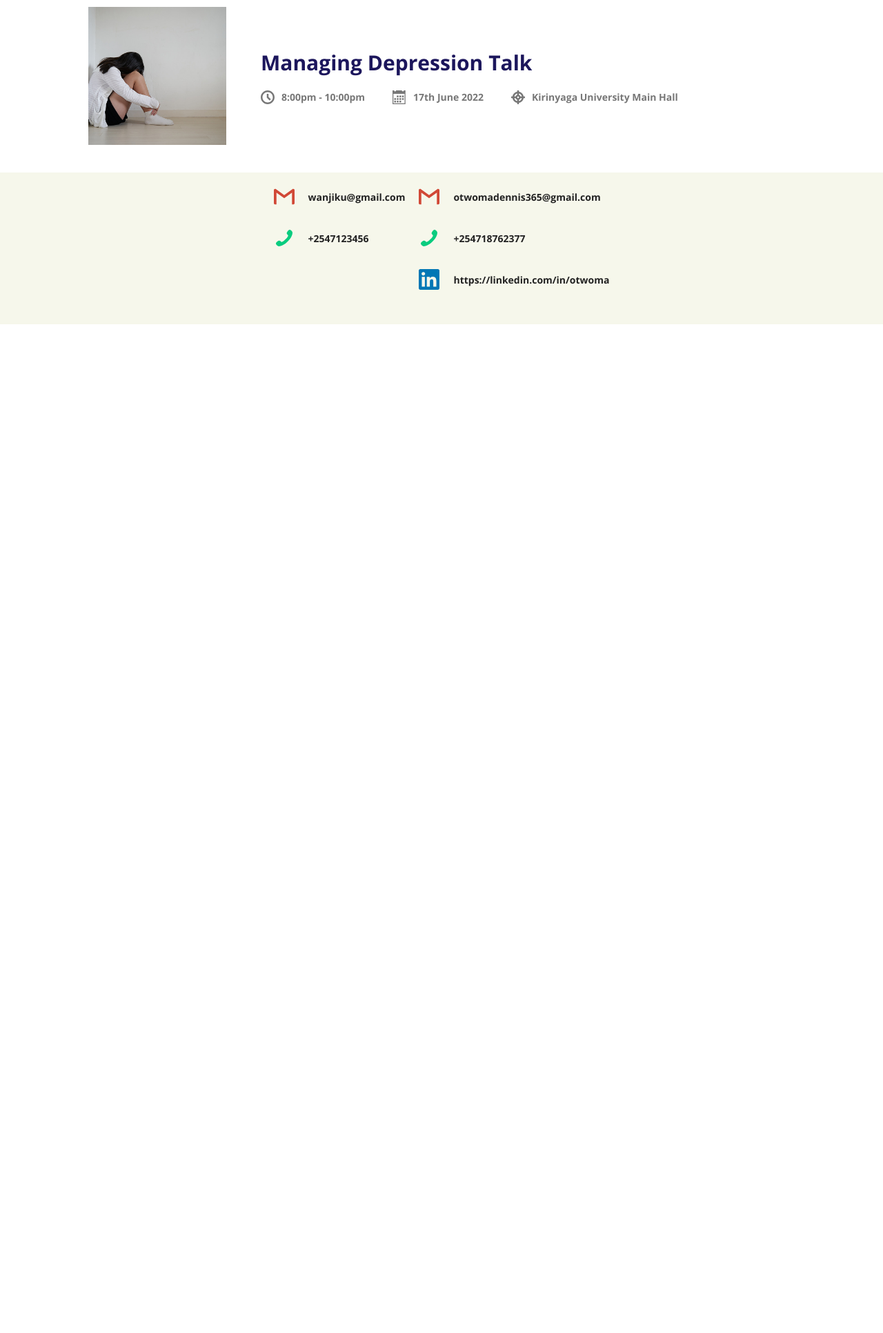
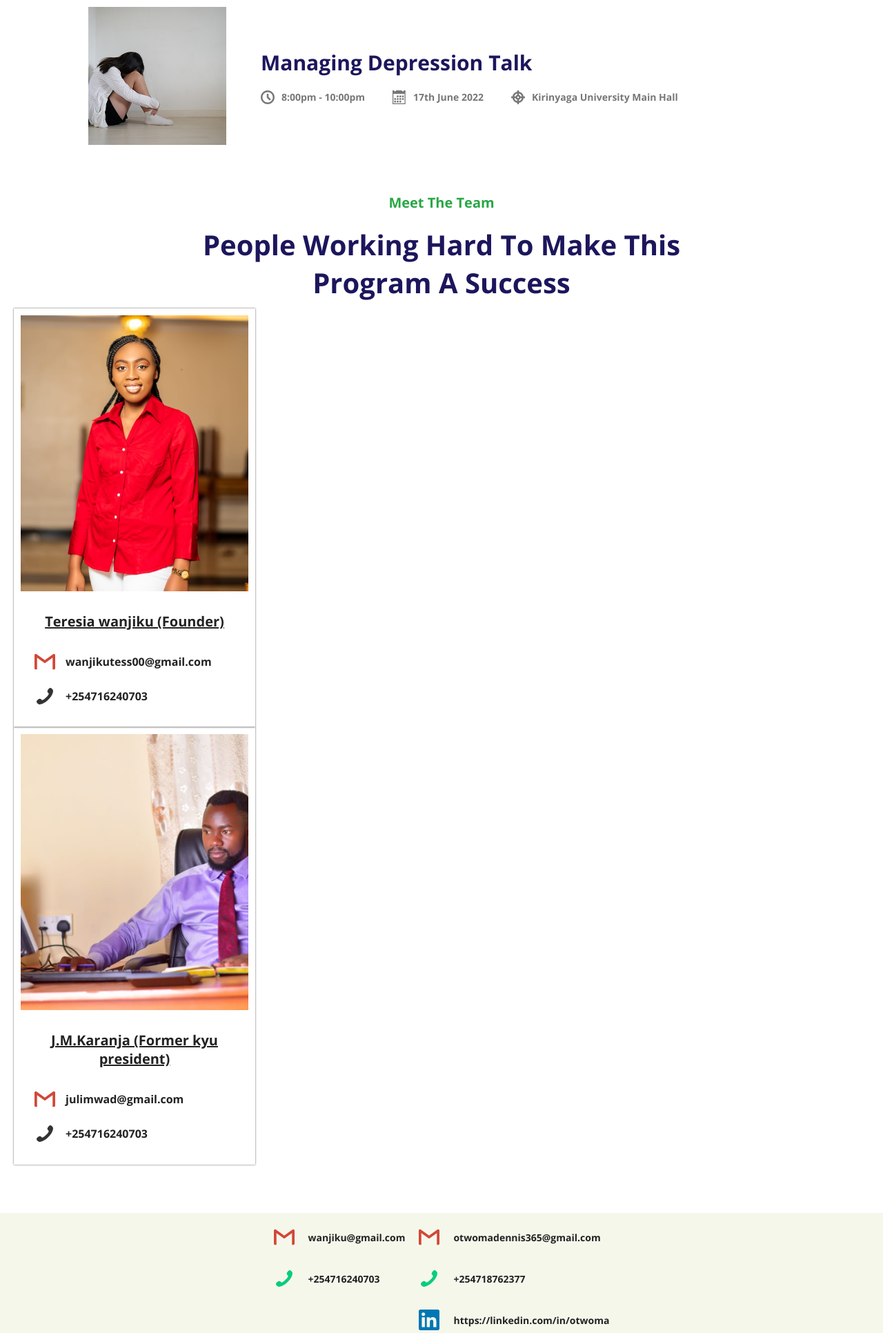
Before and after one commit to hum-dev/PeerPulse, a Flask app: page / in a window 1280 px wide. Shown: the part 3705-5637 px from the top of the page at 69% size. Before the commit the page ends 4175 px from the top, so only its background shows below. Run offline with Flask 3, Linux system fonts and the light colour scheme.

```diff
--- a/static/css/styles.css
+++ b/static/css/styles.css
@@ -639,3 +639,53 @@ figcaption{
     width: 40%;
 }
 /* End of submissions section stylings */
+
+/* team members section */
+.team-section{
+    padding: 3rem 2rem;
+}
+
+.team__member{
+    --size: 35rem;
+    width: var(--size);
+    box-shadow: 0 0 2px #444;
+    padding: 1rem;
+}
+
+.team__member__image-container{
+    height: 40rem;
+    margin-bottom: 3rem;
+}
+
+.team__member__image-container img{
+    width: 100%;
+    height: 100%;
+    display: block;
+    object-fit: cover;
+}
+
+.team__member--title{
+    font-size: 2rem;
+    font-weight: bold;
+    text-align: center;
+    margin-bottom: 3rem;
+    text-decoration: underline;
+}
+
+.team__member__detail{
+    display: flex;
+    align-items: center;
+    font-size: 1.6rem;
+    font-weight: bold;
+    margin-bottom: 2rem;
+    padding: 0 2rem;
+}
+
+.team__member__detail svg{
+    --size: 3rem;
+    width: var(--size);
+    height: var(--size);
+    fill: var(--color-black-light);
+    margin-right: 1.5rem;
+}
+/* end of the team members section stylings */
--- a/templates/index.html
+++ b/templates/index.html
@@ -188,6 +188,59 @@
 </section>
 <!-- end of upcoming events section -->
 
+<!-- team section -->
+<section class="team-section">
+    <div class="title-box">
+        <h3 class="title-box__titlesub">meet the team</h3>
+        <h2 class="title-box__titlemain">people working hard to make this program a success</h2>
+    </div>
+    <div class="team-section__container">
+        <div class="team__member">
+            <div class="team__member__image-container">
+                <img src="{{url_for('static', filename='images/team-3.jpg')}}" alt="teresia wanjiku">
+            </div>
+            <div class="team__member--about">
+                <p class="team__member--title">Teresia wanjiku (Founder)</p>
+                <p class="team__member__detail">
+                    <svg>
+                        <use xlink:href="static/images/sprite.svg#icon-gmail"></use>
+                    </svg>
+                    <span>wanjikutess00@gmail.com</span>
+                </p>
+                <p class="team__member__detail">
+                    <svg>
+                        <use xlink:href="static/images/sprite.svg#icon-phone"></use>
+                    </svg>
+                    <span>+254716240703</span>
+                </p>
+            </div>
+        </div>
+
+
+        <div class="team__member">
+            <div class="team__member__image-container">
+                <img src="{{url_for('static', filename='images/team-2.jpg')}}" alt="teresia wanjiku">
+            </div>
+            <div class="team__member--about">
+                <p class="team__member--title">J.M.Karanja (Former kyu president)</p>
+                <p class="team__member__detail">
+                    <svg>
+                        <use xlink:href="static/images/sprite.svg#icon-gmail"></use>
+                    </svg>
+                    <span>julimwad@gmail.com</span>
+                </p>
+                <p class="team__member__detail">
+                    <svg>
+                        <use xlink:href="static/images/sprite.svg#icon-phone"></use>
+                    </svg>
+                    <span>+254716240703</span>
+                </p>
+            </div>
+        </div>
+    </div>
+</section>
+<!-- end of the team section -->
+
 <!-- Footer of the site -->
 <footer class="footer">
     <div class="footer__side footer_u-marg-right">
@@ -201,7 +254,7 @@
             <svg>
                 <use xlink:href="static/images/sprite.svg#icon-phone"></use>
             </svg>
-            <p class="footer__content-box--text">+2547123456</p>
+            <p class="footer__content-box--text">+254716240703</p>
         </div>
     </div>
     <div class="footer__side">
```
Also changed, not shown: static/images/team-1.jpg (added), static/images/team-2.jpg (added), static/images/team-3.jpg (added).
